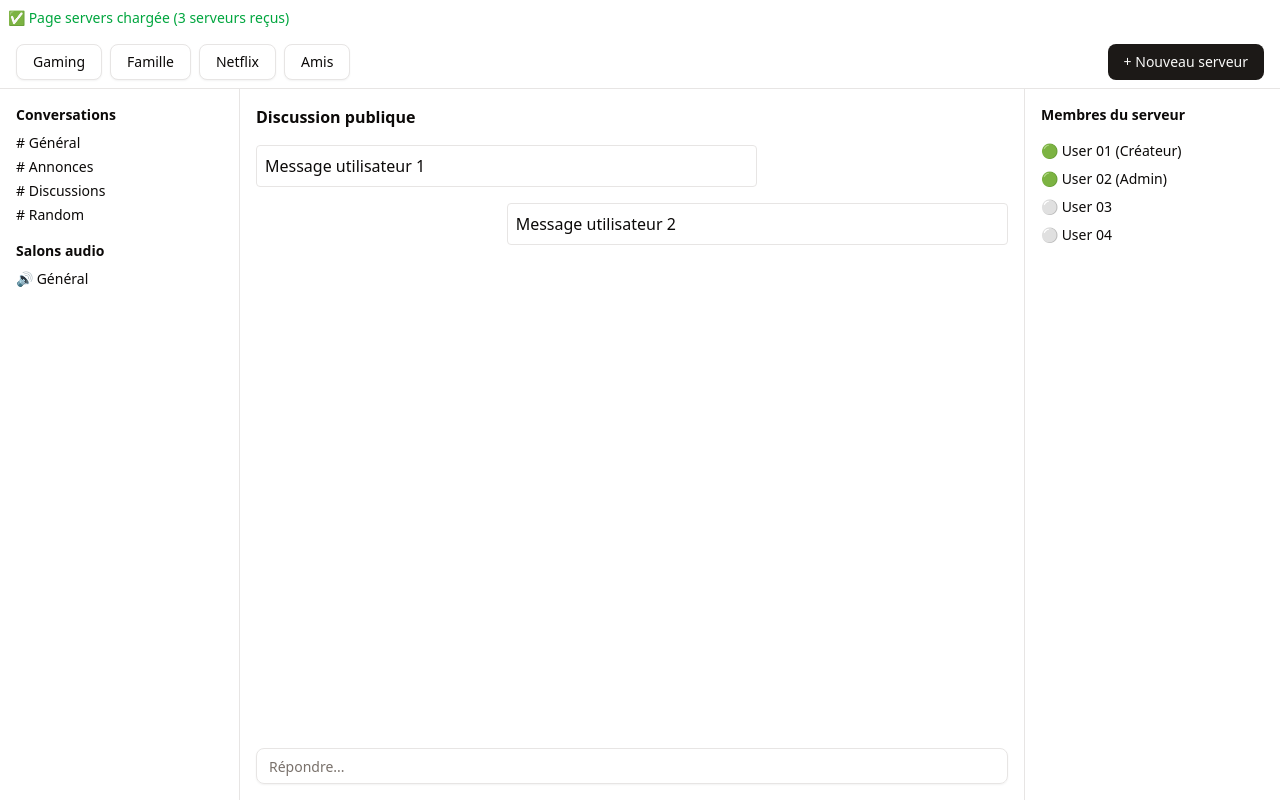
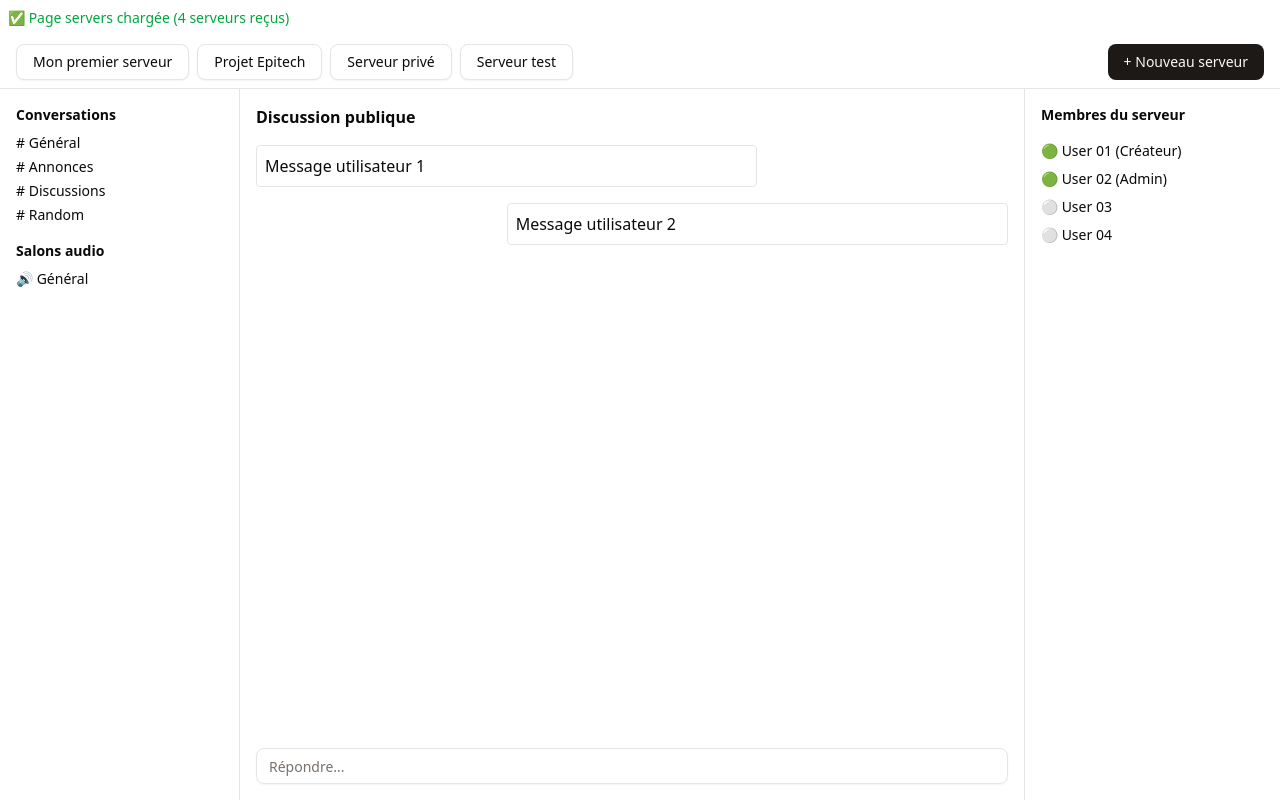
Before and after one commit to Daoudbamba/epitalk, a Next.js app in the folder frontend/real-time-chat/: page /servers in a window 1280 px wide. Built offline with nearby package versions, Linux system fonts and the light colour scheme; no server answers.

Commit message:
mise en place de la création ds server via la route API

```diff
--- a/frontend/real-time-chat/app/(app)/servers/components/servers-bar.tsx
+++ b/frontend/real-time-chat/app/(app)/servers/components/servers-bar.tsx
@@ -1,12 +1,24 @@
 import { Button } from "@/components/ui/button";
+import type { Server } from "@/lib/api/schemas/servers.schema";
 
-export function ServersBar() {
+type ServersBarProps = {
+  servers: Server[];
+};
+
+export function ServersBar({ servers }: ServersBarProps) {
   return (
     <div className="flex items-center gap-2 border-b px-4 py-2">
-      <Button variant="outline">Gaming</Button>
-      <Button variant="outline">Famille</Button>
-      <Button variant="outline">Netflix</Button>
-      <Button variant="outline">Amis</Button>
+      {servers.length === 0 ? (
+        <p className="text-sm text-muted-foreground">
+          Aucun serveur
+        </p>
+      ) : (
+        servers.map((server) => (
+          <Button key={server.id} variant="outline">
+            {server.name}
+          </Button>
+        ))
+      )}
 
       <div className="ml-auto">
         <Button>+ Nouveau serveur</Button>
--- a/frontend/real-time-chat/app/(app)/servers/page.tsx
+++ b/frontend/real-time-chat/app/(app)/servers/page.tsx
@@ -39,7 +39,7 @@ export default async function ServersPage() {
       </div>
 
       {/* Barre des serveurs (pas encore branchée aux données) */}
-      <ServersBar />
+      <ServersBar servers={servers}/>
 
       <div className="flex flex-1 overflow-hidden">
         <ChannelsSidebar />
--- a/frontend/real-time-chat/app/api/servers/route.ts
+++ b/frontend/real-time-chat/app/api/servers/route.ts
@@ -14,5 +14,9 @@ export async function GET() {
       id: "server-3",
       name: "Serveur privé",
     },
+    {
+      id: "server-4",
+      name: "Serveur test",
+    },
   ]);
 }
```
